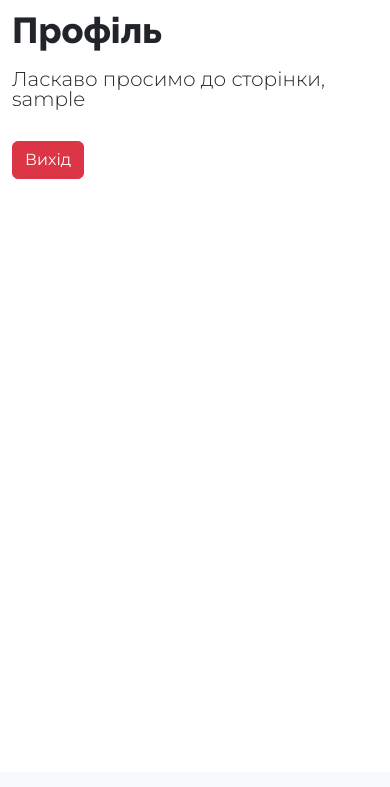
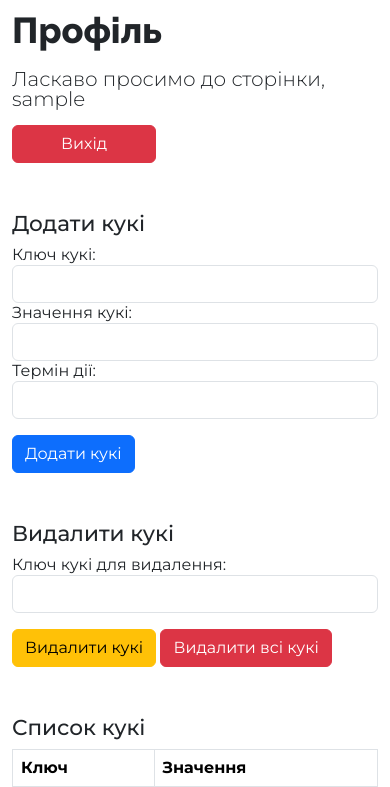
Before and after one commit to Ihor-Mykytiuk/flask-app-lab, a Flask app: page /users/profile in a window 390 px wide. Shown: the part 72-859 px from the top of the page. Before the commit the page ends 251 px from the top, so only its background shows below. Run offline with Flask 3, Linux system fonts and the light colour scheme; the visitor is signed in with stand-in values (Sample User, id 1); lists and menus that the app fills with data are empty.

Commit message:
Add cookies control to profile page

```diff
--- a/app/users/templates/users/profile.html
+++ b/app/users/templates/users/profile.html
@@ -1,6 +1,5 @@
-{% extends 'base.html' %}
-
-{% block content %}
+{% extends 'base.html' %} {% block content %}
+<section class="profile">
   <div class="container">
     <div class="row align-items-center">
       <div class="col-md-8">
@@ -8,8 +7,107 @@
         <p class="lead">Ласкаво просимо до сторінки, {{ username }}</p>
       </div>
       <div class="col-md-4 text-right">
-                <a href="{{ url_for('users.logout') }}" class="btn btn-danger mt-3">Вихід</a>
+        <a href="{{ url_for('users.logout') }}" class="btn btn-danger px-5"
+          >Вихід</a
+        >
       </div>
     </div>
   </div>
+</section>
+<section class="cookies-handlers my-5">
+  <div class="container">
+    <div class="add-cookie-form my-3">
+      <h4>Додати кукі</h4>
+      <form id="addCookieForm" method="POST">
+        <div class="mb-3 row">
+          <div class="form-group col-md-4">
+            <label for="cookieKey">Ключ кукі:</label>
+            <input
+              type="text"
+              class="form-control"
+              id="cookieKey"
+              name="cookie_key"
+              required
+            />
+          </div>
+          <div class="form-group col-md-4">
+            <label for="cookieValue">Значення кукі:</label>
+            <input
+              type="text"
+              class="form-control"
+              id="cookieValue"
+              name="cookie_value"
+              required
+            />
+          </div>
+          <div class="form-group col-md-4">
+            <label for="cookieExpire">Термін дії:</label>
+            <input
+              type="number"
+              class="form-control"
+              id="cookieExpire"
+              name="cookie_expire"
+              required
+            />
+          </div>
+        </div>
+        <button
+          type="submit"
+          class="btn btn-primary col-md-2"
+          name="add_cookie"
+        >
+          Додати кукі
+        </button>
+      </form>
+    </div>
+    <div class="remove-cookie-form my-3">
+      <h4 class="mt-5">Видалити кукі</h4>
+      <form id="removeCookieForm" method="POST">
+        <div class="form-group mb-3">
+          <label for="removeKey">Ключ кукі для видалення:</label>
+          <input
+            type="text"
+            class="form-control"
+            id="removeKey"
+            name="remove_key"
+          />
+        </div>
+        <button
+          type="submit"
+          class="btn btn-warning"
+          name="remove_cookie_by_key"
+        >
+          Видалити кукі
+        </button>
+        <button
+          type="submit"
+          class="btn btn-danger"
+          id="removeAllCookies"
+          name="remove_all_cookies"
+        >
+          Видалити всі кукі
+        </button>
+      </form>
+    </div>
+    <div class="cookie-display">
+      <h4 class="mt-5">Список кукі</h4>
+      <table class="table table-bordered">
+        <thead class="thead-light">
+          <tr>
+            <th>Ключ</th>
+            <th>Значення</th>
+          </tr>
+        </thead>
+        <tbody>
+          {% for key, value in cookies.items() %}
+          <tr>
+            <td>{{ key }}</td>
+            <td>{{ value }}</td>
+          </tr>
+          {% endfor %}
+        </tbody>
+      </table>
+    </div>
+  </div>
+</section>
 {% endblock %}
--- a/app/users/views.py
+++ b/app/users/views.py
@@ -3,13 +3,43 @@ from datetime import datetime, timedelta
 from flask import render_template, request, redirect, url_for, make_response, session, flash
 from . import users_bp
 
-@users_bp.route('/profile')
+
+@users_bp.route('/profile', methods=['GET', 'POST'])
 def get_profile():
     if 'username' not in session:
         flash('Будь ласка, увійдіть, щоб переглянути профіль.', 'danger')
         return redirect(url_for('users.login'))
     username = session['username']
-    return render_template('profile.html', username=username)
+    cookies = request.cookies
+    if request.method == 'POST':
+        if 'add_cookie' in request.form:
+            # Додати кукі
+            cookie_key = request.form.get('cookie_key')
+            cookie_value = request.form.get('cookie_value')
+            cookie_expire = int(request.form.get('cookie_expire', 0))
+            resp = make_response(redirect(url_for('users.get_profile')))
+            resp.set_cookie(cookie_key, cookie_value, max_age=cookie_expire)
+            flash('Кукі успішно додано', 'success')
+            return resp
+        elif 'remove_cookie_by_key' in request.form:
+            # Видалити кукі за ключем
+            cookie_key = request.form.get('remove_key')
+            resp = make_response(redirect(url_for('users.get_profile')))
+            if cookie_key and cookie_key in cookies:
+                resp.set_cookie(cookie_key, '', expires=0)
+                flash('Кукі успішно видалено', 'success')
+            else:
+                flash('Кукі з таким ключем не знайдено', 'danger')
+            return resp
+        elif 'remove_all_cookies' in request.form:
+            # Видалити всі кукі
+            resp = make_response(redirect(url_for('users.get_profile')))
+            for key in cookies:
+                resp.set_cookie(key, '', expires=0)
+            flash('Всі кукі успішно видалено', 'success')
+            return resp
+    return render_template('profile.html', username=username, cookies=cookies)
+
 
 @users_bp.route('/login', methods=['GET', 'POST'])
 def login():
@@ -24,10 +54,12 @@ def login():
             flash("Неправильний логін або пароль", "danger")
     return render_template('login.html')
 
+
 @users_bp.route('/logout')
 def logout():
     session.pop("username", None)
     return redirect(url_for("users.get_profile"))
+
 
 @users_bp.route('/hi/<string:name>/')
 def greetings(name):
@@ -35,10 +67,12 @@ def greetings(name):
     age = request.args.get('age', 0, type=int)
     return render_template('hi.html', name=name, age=age)
 
+
 @users_bp.route('/admin')
 def admin():
     to_url = url_for("users.greetings", name="administrator", _external=True)
     return redirect(to_url)
+
 
 @users_bp.route('/set_cookie')
 def set_cookie():
@@ -46,13 +80,15 @@ def set_cookie():
     response.set_cookie('username', 'student', max_age=timedelta(seconds=10))
     return response
 
+
 @users_bp.route('/get_cookie')
 def get_cookie():
     username = request.cookies.get('username')
     return f'Користувач: {username}'
 
+
 @users_bp.route('/delete_cookie')
 def delete_cookie():
     response = make_response('Кука видалена')
-    response.set_cookie('username', '', expires=0) # response.set_cookie('username', '', max_age=0)
+    response.set_cookie('username', '', expires=0)  # response.set_cookie('username', '', max_age=0)
     return response
```
Lines whose indentation alone changed are shown as unchanged.
